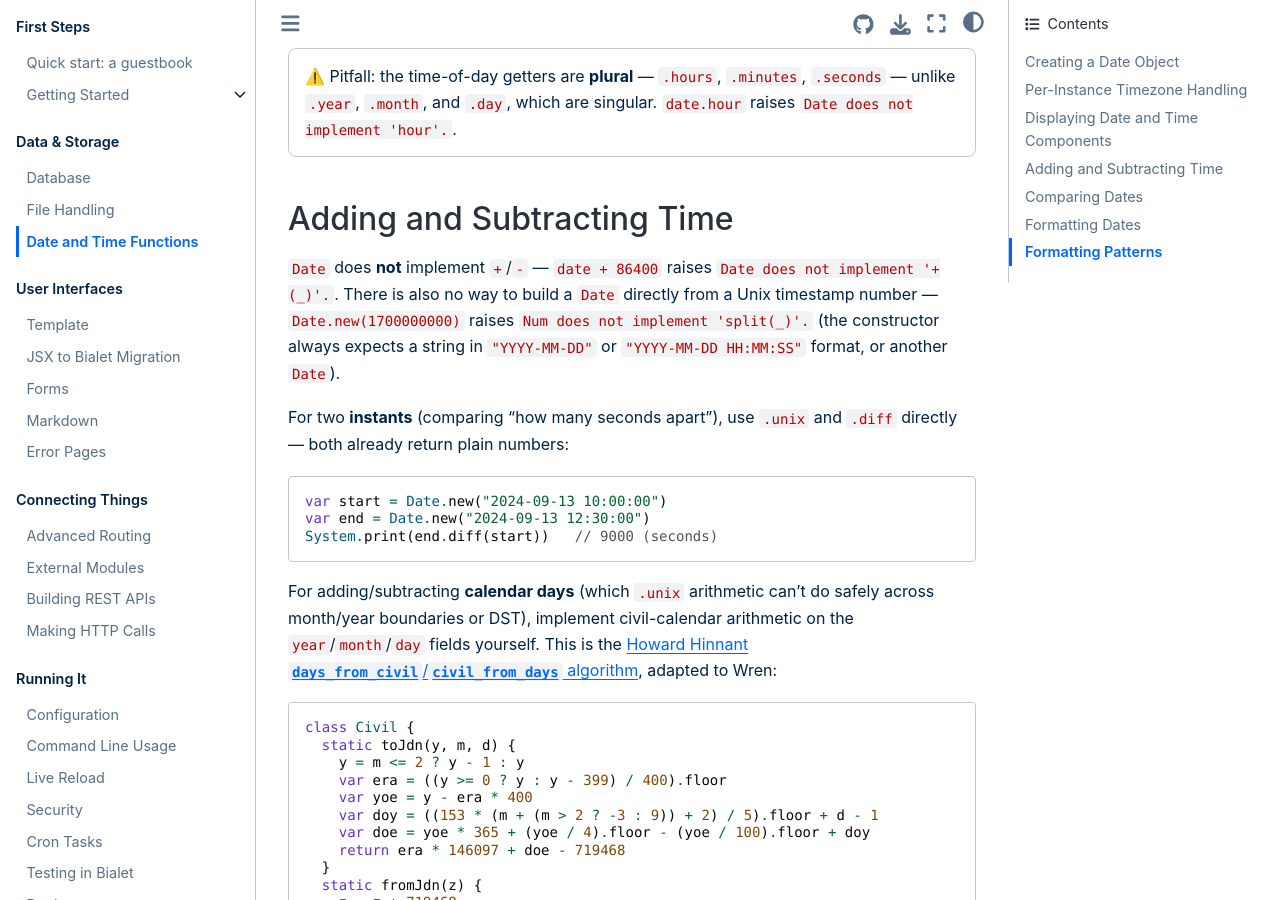
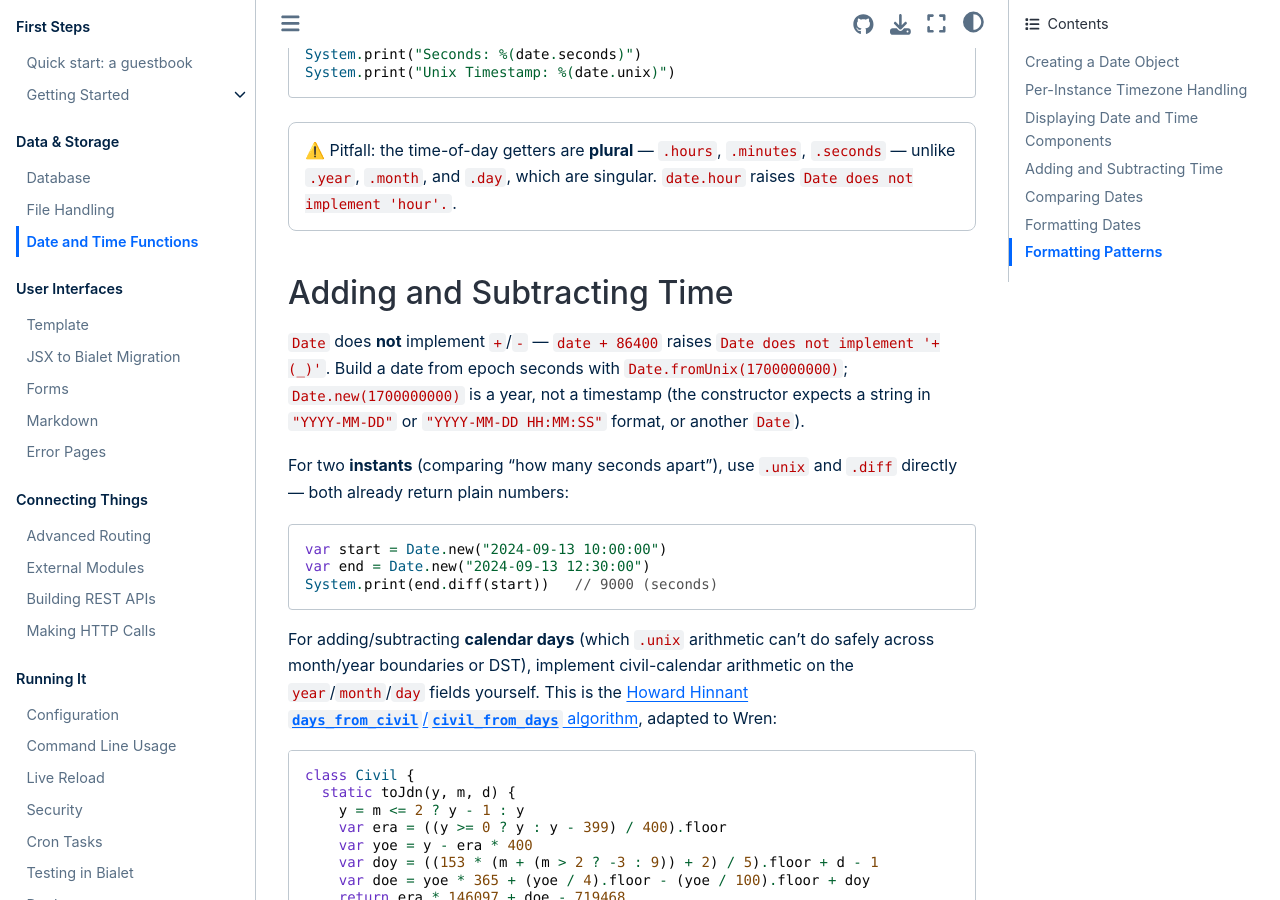
Before and after one commit to bialet/bialet, a Sphinx documentation site: the page built from docs/datetime.md, in a window 1280 px wide and 900 px high, scrolled down 1420 px. Built offline with Sphinx 7.4.7 and the Sphinx Book theme 1.1.4, drawn with Linux system fonts in a browser that asks for light colours; the version number could not be read and is left out; some of the changed text lies outside the part shown.

Commit message:
feat(date): add Date.fromUnix(seconds)
Date.new(number) is a year, not a timestamp, so there was no epoch
constructor. Add Date.fromUnix(seconds), which formats the timestamp in
Date.tz, and document it in the datetime guide. The pitfall keeps the
Date.new warning but points at the new helper.

````diff
--- a/docs/datetime.md
+++ b/docs/datetime.md
@@ -15,6 +15,7 @@
 var now = Date.new()
 var specificDate = Date.new(2024, 9, 13, 15, 45, 30)
 var justDate = Date.new(2024, 9, 13)
+var fromEpoch = Date.fromUnix(1700000000)
 ```
 
 - `Date.new()` creates a new `Date` object representing the current date and time.
@@ -23,6 +24,9 @@
   specific date and time.
 - `Date.new(year, month, day)` creates a date object with the specified year,
   month, and day at midnight.
+- `Date.fromUnix(seconds)` creates a date from a Unix timestamp (epoch
+  seconds), formatted in `Date.tz`. `Date.new(1700000000)` is a year, not a
+  timestamp.
 
 ## Per-Instance Timezone Handling
 
@@ -66,11 +70,10 @@
 ## Adding and Subtracting Time
 
 `Date` does **not** implement `+`/`-` — `date + 86400` raises
-`Date does not implement '+(_)'.`. There is also no way to build a `Date`
-directly from a Unix timestamp number — `Date.new(1700000000)` raises
-`Num does not implement 'split(_)'.` (the constructor always expects a
-string in `"YYYY-MM-DD"` or `"YYYY-MM-DD HH:MM:SS"` format, or another
-`Date`).
+`Date does not implement '+(_)'`. Build a date from epoch seconds with
+`Date.fromUnix(1700000000)`; `Date.new(1700000000)` is a year, not a
+timestamp (the constructor expects a string in `"YYYY-MM-DD"` or
+`"YYYY-MM-DD HH:MM:SS"` format, or another `Date`).
 
 For two **instants** (comparing "how many seconds apart"), use `.unix` and
 `.diff` directly — both already return plain numbers:
--- a/src/wren_core.wren.inc
+++ b/src/wren_core.wren.inc
@@ -537,6 +537,7 @@
 "  static new() { Date.fromString(Date.current_(Date.tz), Date.tz) }\n"
 "  static new(date) { Date.new(date, Date.tz) }\n"
 "  static new(date, tz) { date is Date ? date : Date.fromString(date, tz) }\n"
+"  static fromUnix(seconds) { Date.fromString(Date.fromUnix_(seconds, Date.tz), Date.tz) }\n"
 "  static new(year, month, day, hours, minutes, seconds) { Date.new(year, month, day, hours, minutes, seconds, Date.tz) }\n"
 "  static new(year, month, day) { Date.new(year, month, day, 0, 0, 0, Date.tz) }\n"
 "  static new(year, month, day, tz) { Date.new(year, month, day, 0, 0, 0, tz) }\n"
````
Also changed, not shown: docs/pitfalls.md (+4 -3 lines), 4 other files.
